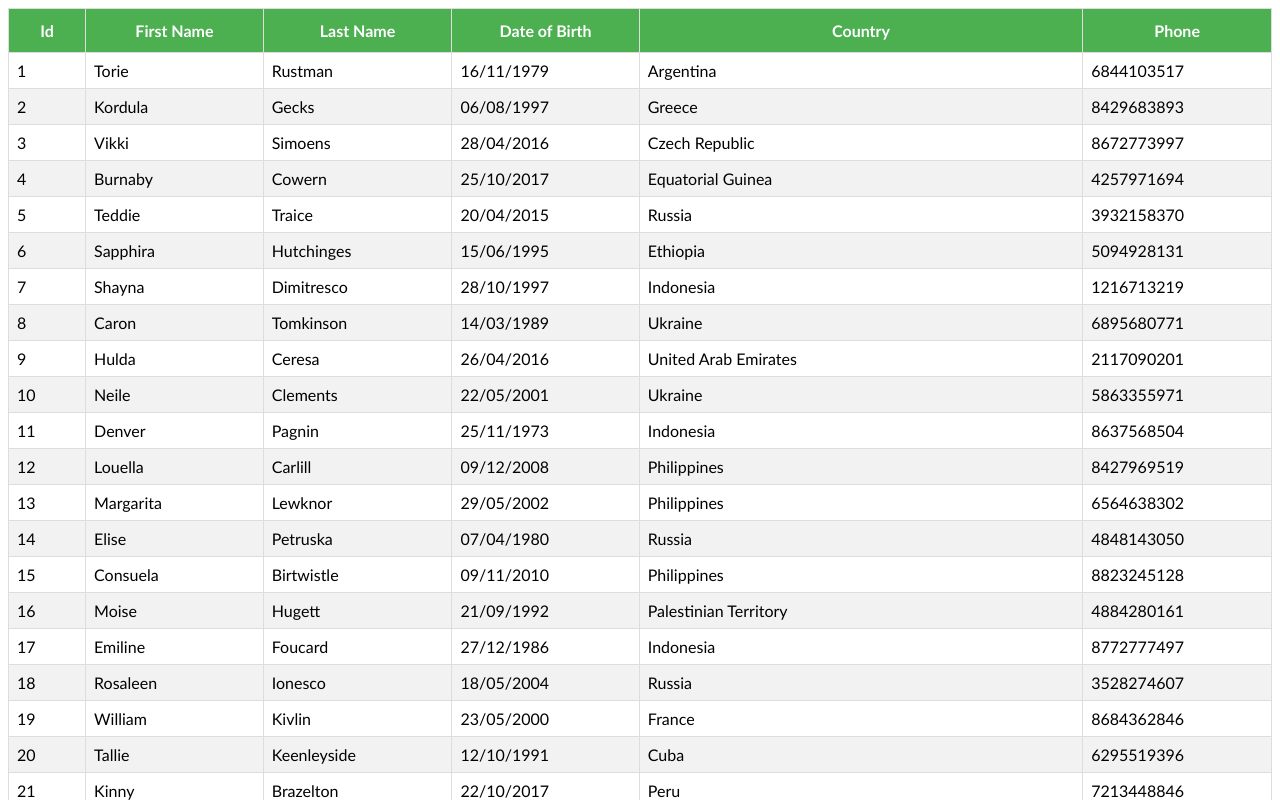
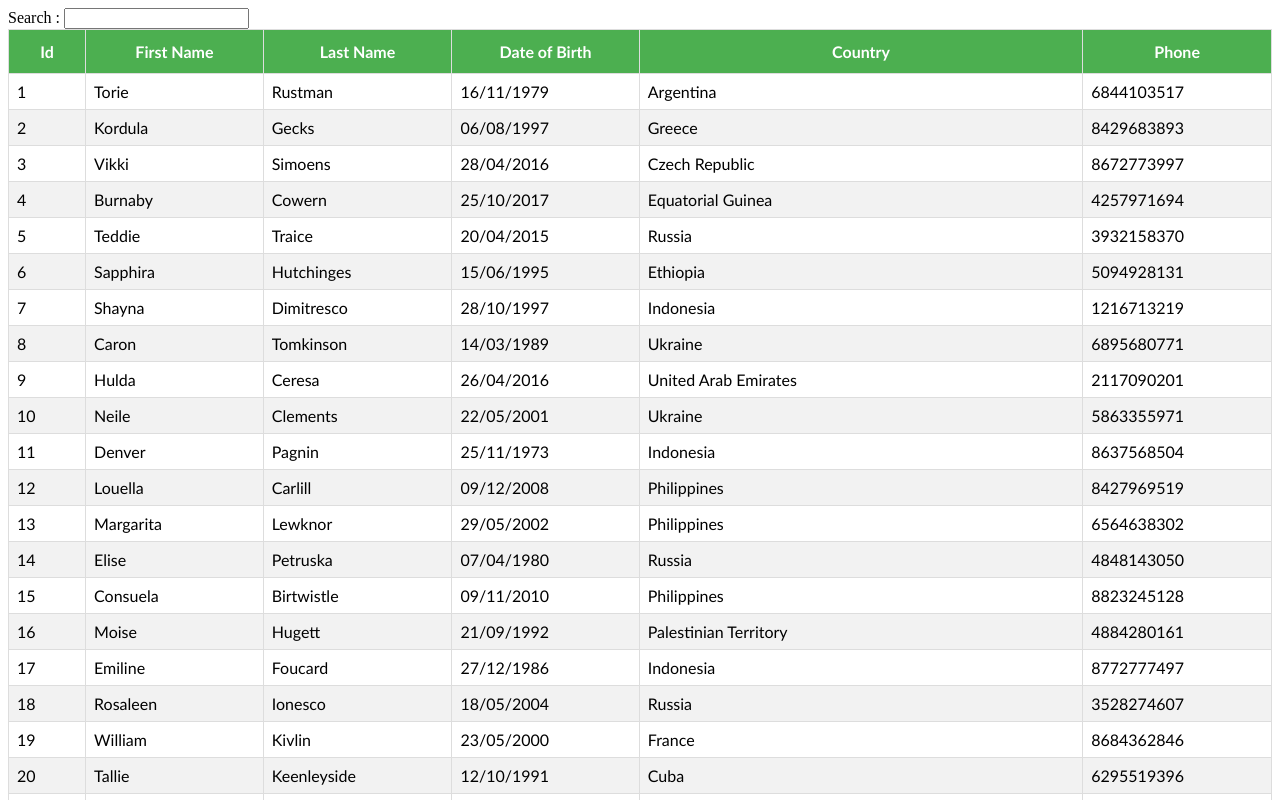
Before and after one commit to liar88828/tutor-react-table, a React (Vite) app: page / in a window 1280 px wide. Shown: the top 800 px of the page. Built offline with nearby package versions, Linux system fonts and the light colour scheme.

Commit message:
8 Global Filtering 'tapi sorting filtering harus di comment'

```diff
--- a/src/components/BasicTable.jsx
+++ b/src/components/BasicTable.jsx
@@ -1,4 +1,4 @@
-import {useTable, useSortBy} from "react-table";
+import {useTable, useSortBy, useGlobalFilter} from "react-table";
 import {
 	COLUMNS,
 //	GROUPED_COLUMNS
@@ -6,35 +6,46 @@ import {
 import MOCK_DATA from "./MOCK_DATA.json"
 import {useMemo} from "react";
 import './table.css'
+import {GlobalFiltering} from "./GlobalFiltering.jsx";
 
 export const BasicTable = () => {
 	// const columns = useMemo(() => GROUPED_COLUMNS, []);
 	const columns = useMemo(() => COLUMNS, []);
 	const data = useMemo(() => MOCK_DATA, []);
-	const tableInstance = useTable({columns: columns, data}, useSortBy)
-
 	const {
 		getTableProps,
 		getTableBodyProps,
 		headerGroups,
 		footerGroups,
 		rows,
-		prepareRow
-	} = tableInstance
+		prepareRow,
+		state,
+		setGlobalFilter
+	} = useTable(
+			{columns: columns, data},
+			// useSortBy,
+			useGlobalFilter
+	)
+
+	const {globalFilter} = state
 
 	return (
+			<>
+				<GlobalFiltering filter={globalFilter} setFilter={setGlobalFilter}/>
 				<table {...getTableProps()}>
 					<thead>
 					{headerGroups.map(headerGroup => {
 						return (
 								<tr{...headerGroup.getHeaderGroupProps()}>
 									{headerGroup.headers.map(column => (
-										<th{...column.getHeaderProps(column.getSortByToggleProps())}
-												key={column.render('id')}	>
+											<th{...column.getHeaderProps(
+													// column.getSortByToggleProps()
+											)}
+											   key={column.render('id')}>
 
 												{column.render('Header')}
 												<span>
-												{column.isSorted ? (column.isSortedDesc ? '-' : '+') : ''}
+												{/*{column.isSorted ? (column.isSortedDesc ? '-' : '+') : ''}*/}
 											</span>
 											</th>
 									))}
@@ -42,7 +53,6 @@ export const BasicTable = () => {
 						)
 					})}
 					</thead>
-
 					<tbody {...getTableBodyProps()}>
 					{rows.map(row => {
 						prepareRow(row)
@@ -72,5 +82,6 @@ export const BasicTable = () => {
 						))}
 					</tfoot>
 				</table>
+			</>
 	);
 }
--- /dev/null
+++ b/src/components/GlobalFiltering.jsx
@@ -0,0 +1,10 @@
+export const GlobalFiltering = ({filter, setFilter}) => {
+
+	return (
+			<div>
+				Search : {''}
+				<input type="text" value={filter || ''}
+				       onChange={e => setFilter(e.target.value)}/>
+		</div>
+	);
+}
```
Lines whose indentation alone changed are shown as unchanged.
